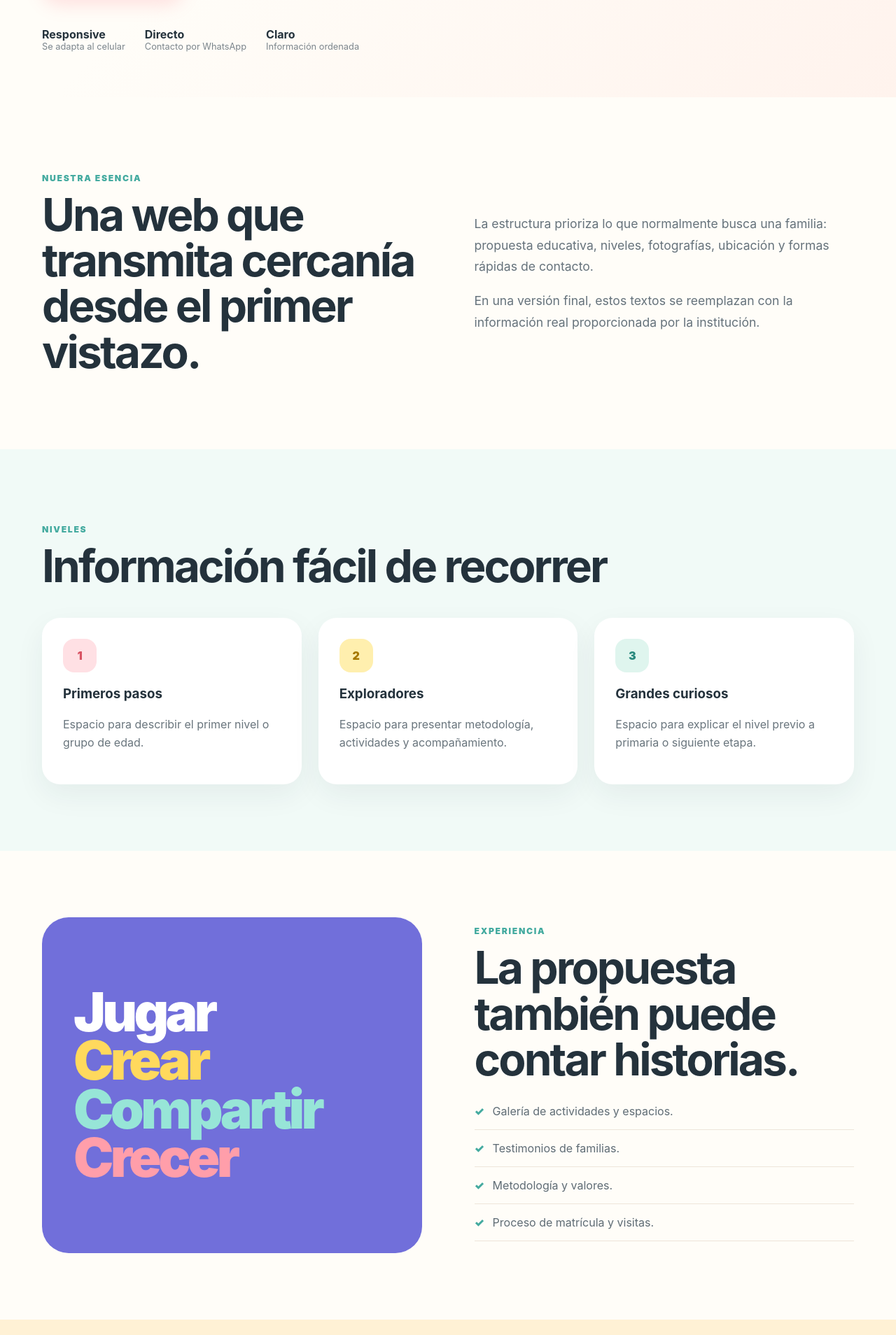
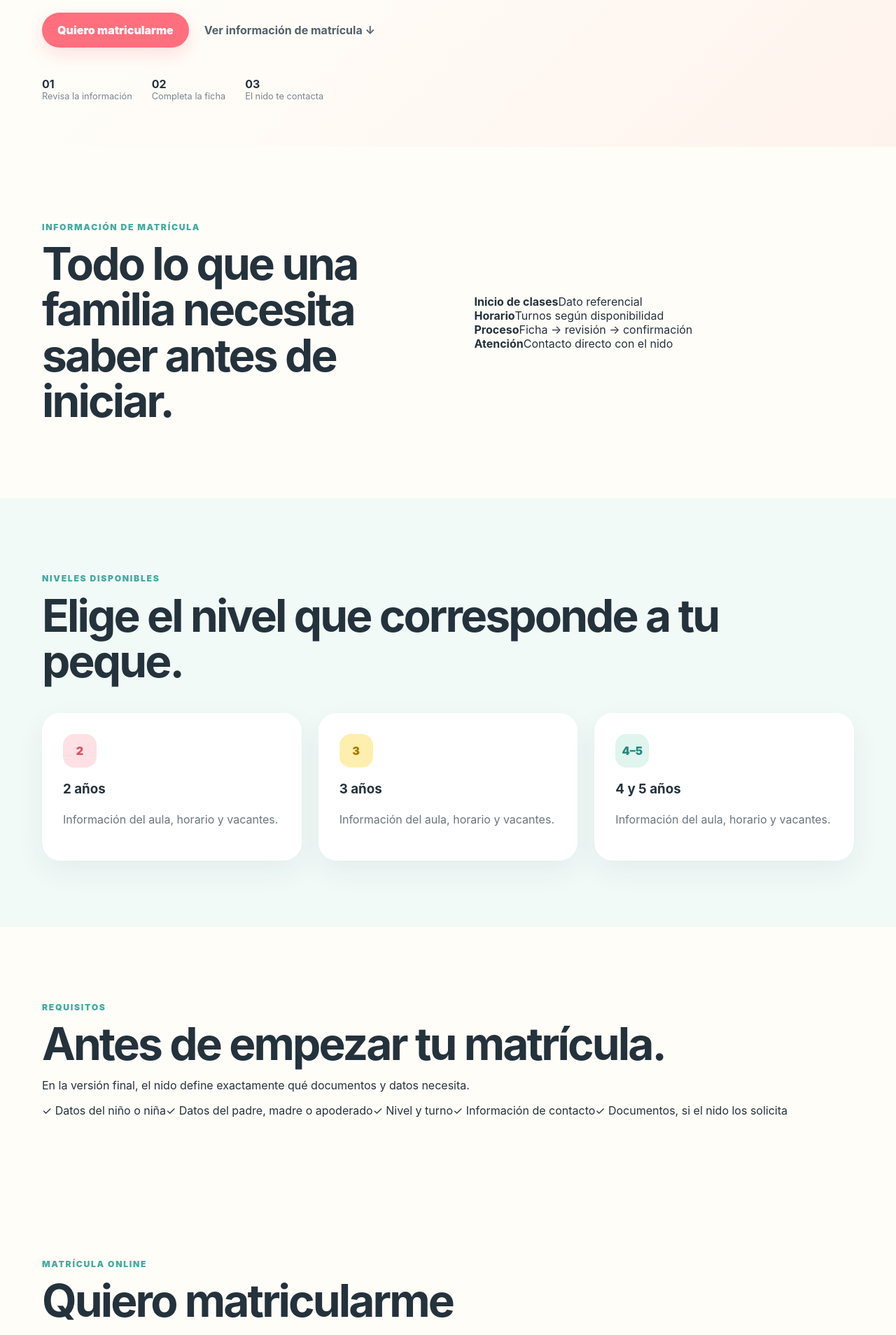
Before and after one commit to kaplack/demo-nido, a React (Vite) app: page /demos/colores-y-sonrisas in a window 1280 px wide. Shown: the part 880-2788 px from the top of the page at 70% size. Built offline with nearby package versions, Linux system fonts and the light colour scheme.

Commit message:
Update src/pages/ColoresYSonrisas.jsx for enrollment demo

```diff
--- a/src/pages/ColoresYSonrisas.jsx
+++ b/src/pages/ColoresYSonrisas.jsx
@@ -4,8 +4,12 @@ import '../styles/colores-y-sonrisas.css'
 export default function ColoresYSonrisas() {
   return (
     <div className="nido-demo">
-      <div className="notice">
-        Demo comercial con contenido referencial · <Link to="/">ver todas las demos</Link>
+      <div className="demo-strip">
+        <span>Demo comercial · contenido referencial</span>
+        <div>
+          <Link to="/">Más demos</Link>
+          <a href="mailto:contacto@alanburga.com?subject=Quiero%20una%20web%20de%20matrícula%20para%20mi%20nido">Quiero una como esta</a>
+        </div>
       </div>
 
       <header className="nav">
@@ -16,13 +20,13 @@ export default function ColoresYSonrisas() {
           </a>
 
           <nav>
-            <a href="#nosotros">Nosotros</a>
+            <a href="#matricula">Matrícula 2027</a>
             <a href="#niveles">Niveles</a>
-            <a href="#experiencia">Experiencia</a>
-            <a href="#contacto">Contacto</a>
+            <a href="#requisitos">Requisitos</a>
+            <a href="#preguntas">Preguntas</a>
           </nav>
 
-          <a className="btn mini" href="#contacto">Consultar matrícula</a>
+          <a className="btn mini" href="#formulario">Quiero matricularme</a>
         </div>
       </header>
 
@@ -30,19 +34,19 @@ export default function ColoresYSonrisas() {
         <section className="hero" id="inicio">
           <div className="wrap heroGrid">
             <div>
-              <p className="eyebrow">Aprender · descubrir · crecer</p>
-              <h1>Un lugar donde cada día empieza con una sonrisa.</h1>
-              <p className="lead">Una propuesta visual pensada para mostrar la esencia del nido y facilitar que las familias encuentren información y consulten desde su celular.</p>
+              <p className="eyebrow">Matrículas 2027</p>
+              <h1>Tu peque puede empezar una nueva aventura con nosotros.</h1>
+              <p className="lead">Conoce los niveles disponibles, revisa la información de matrícula y completa el proceso desde tu celular.</p>
 
               <div className="actions">
-                <a className="btn" href="#contacto">Consultar vacantes</a>
-                <a className="textLink" href="#nosotros">Conoce la propuesta ↓</a>
+                <a className="btn" href="#formulario">Quiero matricularme</a>
+                <a className="textLink" href="#matricula">Ver información de matrícula ↓</a>
               </div>
 
               <div className="facts">
-                <span><b>Responsive</b>Se adapta al celular</span>
-                <span><b>Directo</b>Contacto por WhatsApp</span>
-                <span><b>Claro</b>Información ordenada</span>
+                <span><b>01</b>Revisa la información</span>
+                <span><b>02</b>Completa la ficha</span>
+                <span><b>03</b>El nido te contacta</span>
               </div>
             </div>
 
@@ -50,71 +54,99 @@ export default function ColoresYSonrisas() {
               <div className="sun">☀</div>
               <div className="bubble one"></div>
               <div className="bubble two"></div>
-              <div className="quote">💛<br />Pequeños pasos,<br /><b>grandes descubrimientos.</b></div>
+              <div className="quote">💛<br />Matrícula 2027<br /><b>simple y desde el celular.</b></div>
             </div>
           </div>
         </section>
 
-        <section className="section" id="nosotros">
+        <section className="section" id="matricula">
           <div className="wrap split">
             <div>
-              <p className="eyebrow">Nuestra esencia</p>
-              <h2>Una web que transmita cercanía desde el primer vistazo.</h2>
+              <p className="eyebrow">Información de matrícula</p>
+              <h2>Todo lo que una familia necesita saber antes de iniciar.</h2>
             </div>
-            <div className="copy">
-              <p>La estructura prioriza lo que normalmente busca una familia: propuesta educativa, niveles, fotografías, ubicación y formas rápidas de contacto.</p>
-              <p>En una versión final, estos textos se reemplazan con la información real proporcionada por la institución.</p>
+            <div className="info-panel">
+              <div><b>Inicio de clases</b><span>Dato referencial</span></div>
+              <div><b>Horario</b><span>Turnos según disponibilidad</span></div>
+              <div><b>Proceso</b><span>Ficha → revisión → confirmación</span></div>
+              <div><b>Atención</b><span>Contacto directo con el nido</span></div>
             </div>
           </div>
         </section>
 
         <section className="section alt" id="niveles">
           <div className="wrap">
-            <p className="eyebrow">Niveles</p>
-            <h2>Información fácil de recorrer</h2>
+            <p className="eyebrow">Niveles disponibles</p>
+            <h2>Elige el nivel que corresponde a tu peque.</h2>
             <div className="cards">
-              <article><span className="n coral">1</span><h3>Primeros pasos</h3><p>Espacio para describir el primer nivel o grupo de edad.</p></article>
-              <article><span className="n yellow">2</span><h3>Exploradores</h3><p>Espacio para presentar metodología, actividades y acompañamiento.</p></article>
-              <article><span className="n mint">3</span><h3>Grandes curiosos</h3><p>Espacio para explicar el nivel previo a primaria o siguiente etapa.</p></article>
+              <article><span className="n coral">2</span><h3>2 años</h3><p>Información del aula, horario y vacantes.</p></article>
+              <article><span className="n yellow">3</span><h3>3 años</h3><p>Información del aula, horario y vacantes.</p></article>
+              <article><span className="n mint">4–5</span><h3>4 y 5 años</h3><p>Información del aula, horario y vacantes.</p></article>
             </div>
           </div>
         </section>
 
-        <section className="section" id="experiencia">
-          <div className="wrap exp">
-            <div className="poster">
-              <span>Jugar</span><span>Crear</span><span>Compartir</span><span>Crecer</span>
+        <section className="section" id="requisitos">
+          <div className="wrap requirements">
+            <div>
+              <p className="eyebrow">Requisitos</p>
+              <h2>Antes de empezar tu matrícula.</h2>
+              <p className="soft">En la versión final, el nido define exactamente qué documentos y datos necesita.</p>
             </div>
-            <div>
-              <p className="eyebrow">Experiencia</p>
-              <h2>La propuesta también puede contar historias.</h2>
-              <ul>
-                <li>Galería de actividades y espacios.</li>
-                <li>Testimonios de familias.</li>
-                <li>Metodología y valores.</li>
-                <li>Proceso de matrícula y visitas.</li>
-              </ul>
+            <div className="checklist">
+              <span>✓ Datos del niño o niña</span>
+              <span>✓ Datos del padre, madre o apoderado</span>
+              <span>✓ Nivel y turno</span>
+              <span>✓ Información de contacto</span>
+              <span>✓ Documentos, si el nido los solicita</span>
             </div>
           </div>
         </section>
 
-        <section className="section contact" id="contacto">
-          <div className="wrap box">
+        <section className="section form-section" id="formulario">
+          <div className="wrap form-layout">
             <div>
-              <p className="eyebrow">Matrículas</p>
-              <h2>¿Quieres conocernos?</h2>
-              <p>En la versión final, aquí irán los datos reales del nido.</p>
+              <p className="eyebrow">Matrícula online</p>
+              <h2>Quiero matricularme</h2>
+              <p className="soft">Esta es una demostración del flujo. Los campos finales se adaptan al proceso real del nido.</p>
             </div>
-            <div className="buttons">
-              <a className="btn green" href="#contacto">WhatsApp</a>
-              <a className="btn outline" href="#contacto">Llamar</a>
+
+            <form className="enrollment-form" onSubmit={(e) => e.preventDefault()}>
+              <div className="form-grid">
+                <label>Nombre del niño o niña<input type="text" placeholder="Ej. Mateo Pérez" /></label>
+                <label>Edad<select defaultValue=""><option value="" disabled>Selecciona</option><option>2 años</option><option>3 años</option><option>4 años</option><option>5 años</option></select></label>
+                <label>Padre, madre o apoderado<input type="text" placeholder="Nombre completo" /></label>
+                <label>WhatsApp<input type="tel" placeholder="999 999 999" /></label>
+                <label>Nivel<select defaultValue=""><option value="" disabled>Selecciona</option><option>2 años</option><option>3 años</option><option>4 años</option><option>5 años</option></select></label>
+                <label>Turno<select defaultValue=""><option value="" disabled>Selecciona</option><option>Mañana</option><option>Tarde</option></select></label>
+              </div>
+              <label>Comentario opcional<textarea rows="4" placeholder="Cuéntanos algo que debamos saber"></textarea></label>
+              <button className="btn submit" type="submit">Enviar solicitud de matrícula</button>
+              <small className="form-note">Demo visual: este formulario todavía no guarda información.</small>
+            </form>
+          </div>
+        </section>
+
+        <section className="section faq" id="preguntas">
+          <div className="wrap">
+            <p className="eyebrow">Preguntas frecuentes</p>
+            <h2>Respuestas antes de matricular.</h2>
+            <div className="faq-grid">
+              <article><b>¿Cómo sé si hay vacantes?</b><p>La información puede mostrarse aquí o confirmarse luego de enviar la ficha.</p></article>
+              <article><b>¿Puedo iniciar desde mi celular?</b><p>Sí. Todo el flujo está pensado para móvil.</p></article>
+              <article><b>¿La matrícula queda confirmada al enviar?</b><p>No necesariamente. El nido define su proceso de revisión y confirmación.</p></article>
             </div>
           </div>
+        </section>
 
-          <div className="wrap map">
-            <b>Ubicación</b>
-            <p>Bellavista, Callao</p>
-            <small>La web final puede integrar Google Maps con la dirección oficial.</small>
+        <section className="section dashboard-preview">
+          <div className="wrap dashboard-callout">
+            <div>
+              <p className="eyebrow">Para el nido</p>
+              <h2>Las solicitudes llegan a un panel resumen.</h2>
+              <p>El dueño o administrador puede ver interesados, solicitudes y estados sin depender de conversaciones dispersas.</p>
+            </div>
+            <Link className="btn dashboard-btn" to="/demos/colores-y-sonrisas/admin">Ver dashboard demo</Link>
           </div>
         </section>
       </main>
@@ -122,7 +154,7 @@ export default function ColoresYSonrisas() {
       <footer>
         <div className="wrap foot">
           <span>Demo comercial · Alan Burga Web</span>
-          <Link to="/">Más demos</Link>
+          <Link to="/">Volver al selector de demos</Link>
         </div>
       </footer>
     </div>
```
